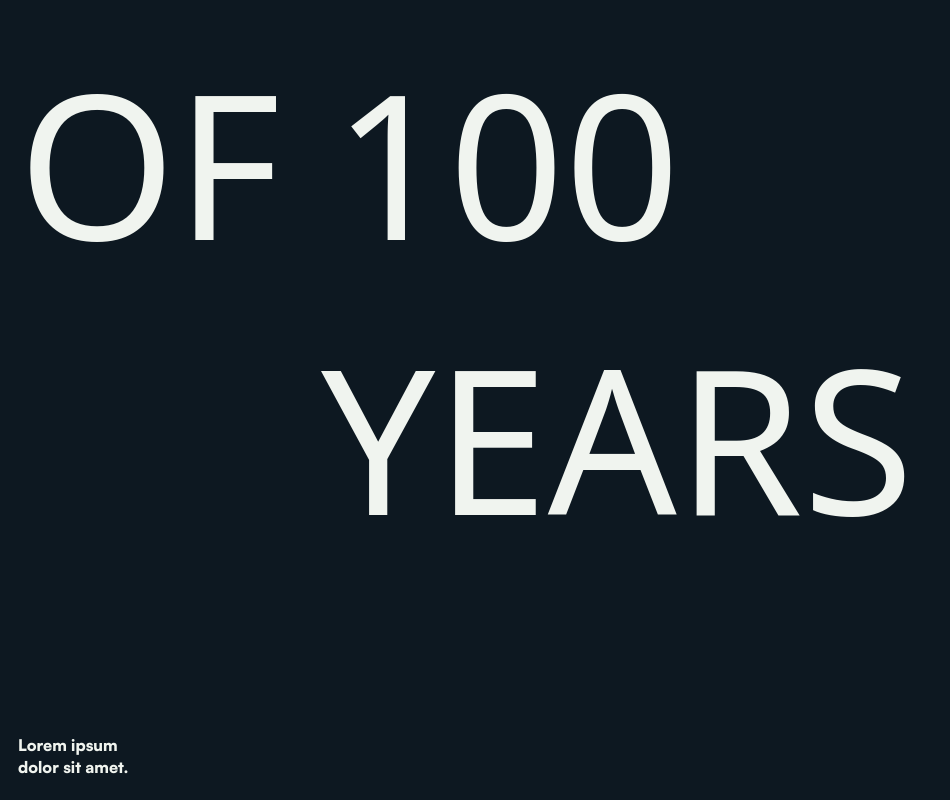
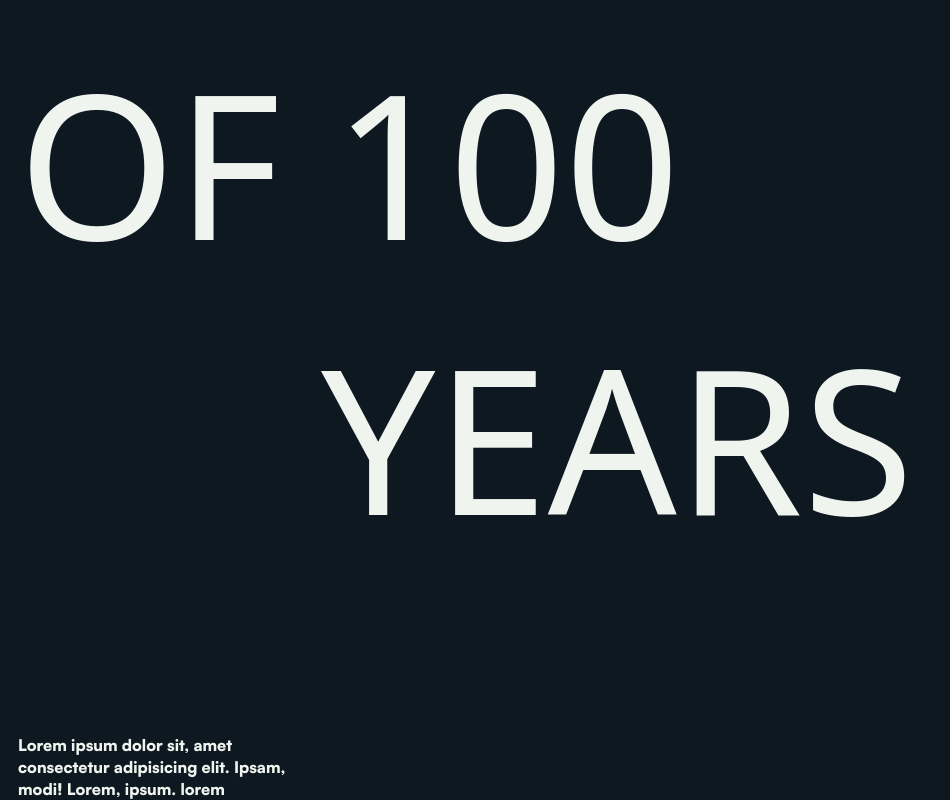
Before and after one commit to danielBRTanimacao/desafio-landing-page-react, a React (Vite) app: page / in a window 1280 px wide. Shown: the part 586-1386 px from the top of the page, without its empty margins (0-950 px from the left). Before the commit the page ends 1364 px from the top, so only its background shows below. Built offline with nearby package versions, Linux system fonts and the light colour scheme.

Commit message:
new feature to design

```diff
--- a/src/assets/css/Index.css
+++ b/src/assets/css/Index.css
@@ -124,6 +124,11 @@ body {
 
 /*Configuração principal no header*/
 .header {
+    /* background-image: url(../images/headphone-white.png);
+    background-repeat: no-repeat;
+    background-position: center;
+    background-size: contain;
+    background-position-y: 150px; */
     padding: 0 18px;
     height: 100dvh;
 }
@@ -141,5 +146,5 @@ body {
 .div-margin-p {
     font-family: var(--principal-font);
     margin-top: 160px;
-    width: 120px;
+    width: 300px;
 }
--- a/src/components/Header.tsx
+++ b/src/components/Header.tsx
@@ -7,7 +7,10 @@ export default () => {
                     OF 100 <span className="mr-start">YEARS</span>
                 </h1>
                 <div className="div-margin-p">
-                    <p>Lorem ipsum dolor sit amet.</p>
+                    <p>
+                        Lorem ipsum dolor sit, amet consectetur adipisicing
+                        elit. Ipsam, modi! Lorem, ipsum. lorem
+                    </p>
                 </div>
             </header>
         </>
```
